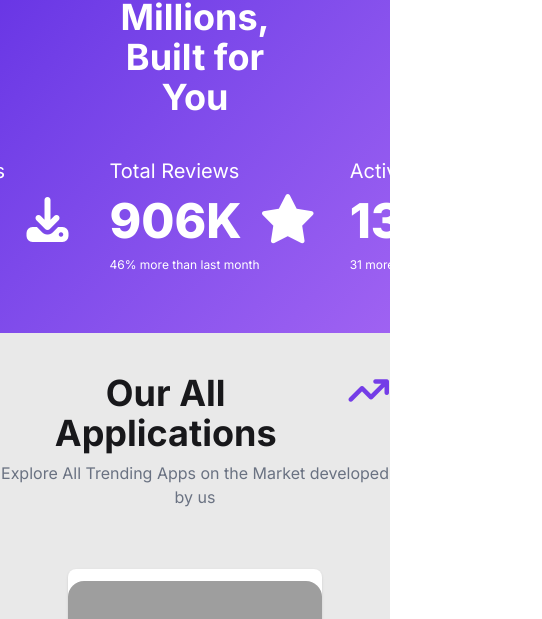
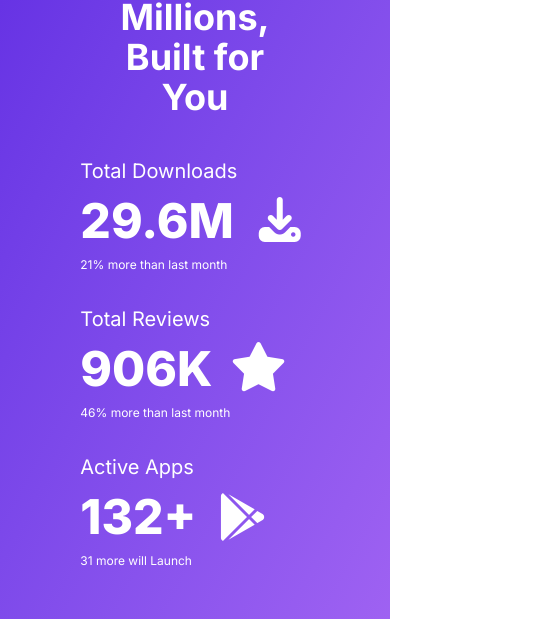
Before and after one commit to Shafiul2323/PHA-8, a React (Vite) app: page / in a window 390 px wide. Shown: the part 916-1535 px from the top of the page, 542 px wide, since content can reach past the window. Built offline with nearby package versions, Linux system fonts and the light colour scheme; grey boxes are pictures that could not be loaded.

Commit message:
status card

```diff
--- a/src/components/StateCard/StateCard.jsx
+++ b/src/components/StateCard/StateCard.jsx
@@ -4,7 +4,7 @@
     return (
         <div className='flex flex-col items-center bg-linear-to-br from-[#632EE3] to-[#9F62F2] py-15 px-25 text-white'>
             <h2 className='text-4xl font-bold text-center'>Trusted by Millions, Built for You</h2>
-            <div className='flex gap-8 pt-10'>
+            <div className='flex flex-col md:flex-row gap-8 pt-10'>
                 <div>
                     <p className='text-xl'>Total Downloads</p>
                     <div className='flex gap-4 py-3'>
```
